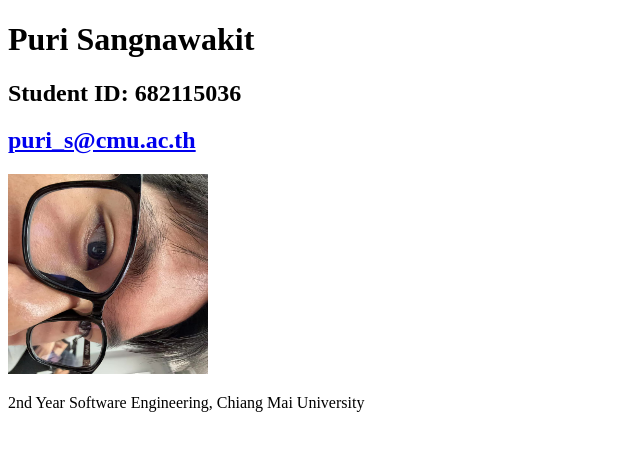
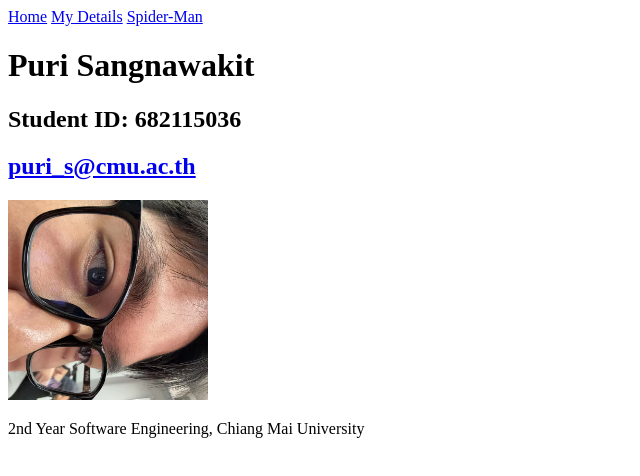
Before and after one commit to daydeda/se234-lab, a plain HTML site: page index.html in a window 1280 px wide. Shown: the whole page, without its empty margins (0-640 px from the left). Drawn offline with Linux system fonts and the light colour scheme.

Commit message:
add menu to switch between my details and Spider-Man details

```diff
--- a/index.html
+++ b/index.html
@@ -6,6 +6,11 @@
     <title>Document</title>
 </head>
 <body>
+    <nav>
+        <a href="index.html">Home</a>
+        <a href="about.html">My Details</a>
+        <a href="spiderman.html">Spider-Man</a>
+    </nav>
     <h1>Puri Sangnawakit</h1>
     <h2>Student ID: 682115036</h2>
     <h2><a href="mailto:puri_s@cmu.ac.th">puri_s@cmu.ac.th</a></h2>
```
